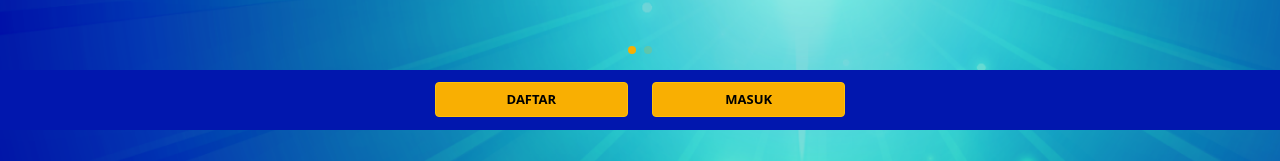
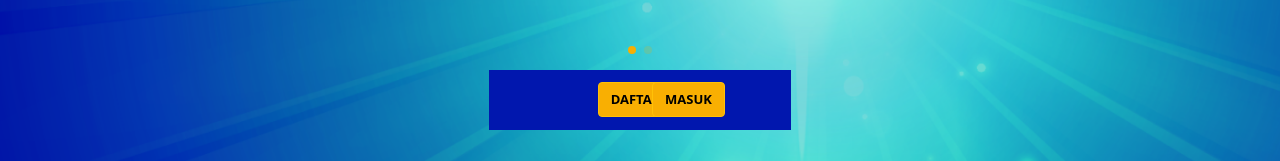
Before and after one commit to maslow123/jotun-client, a React (Create React App) app: page /test in a window 1280 px wide. Shown: the part 468-629 px from the top of the page. Built offline with nearby package versions, Linux system fonts and the light colour scheme.

Commit message:
patch#60:desktop solve button

```diff
--- a/src/pages/LandingPage.js
+++ b/src/pages/LandingPage.js
@@ -102,7 +102,7 @@ export default function LandingPage() {
             }}
           >
             <div className="row justify-content-center">
-              <div className="col-4 col-xs-4 col-sm-4 col-md-4 col-lg-2 col-xl-2">
+              <div className="col-4 col-xs-4 col-sm-4 col-md-4 col-lg-4 col-xl-4">
                 <div className="text-center d-grid">
                   <a
                     onClick={() => navigate("/register")}
@@ -121,7 +121,7 @@ export default function LandingPage() {
                 </div>
               </div>
 
-              <div className="col-4 col-xs-4 col-sm-4 col-md-4 col-lg-2 col-xl-2">
+              <div className="col-4 col-xs-4 col-sm-4 col-md-4 col-lg-4 col-xl-4">
                 <div className="text-center d-grid">
                   <a
                     onClick={() => navigate("/login")}
--- a/src/style.css
+++ b/src/style.css
@@ -84,6 +84,8 @@ body{
   }
   .fixed-bottom{
     position:fixed !important;
+    margin: auto !important;
+    width:23.6% !important;
   }
 }
 @media only screen and (min-width: 413px) {
```
